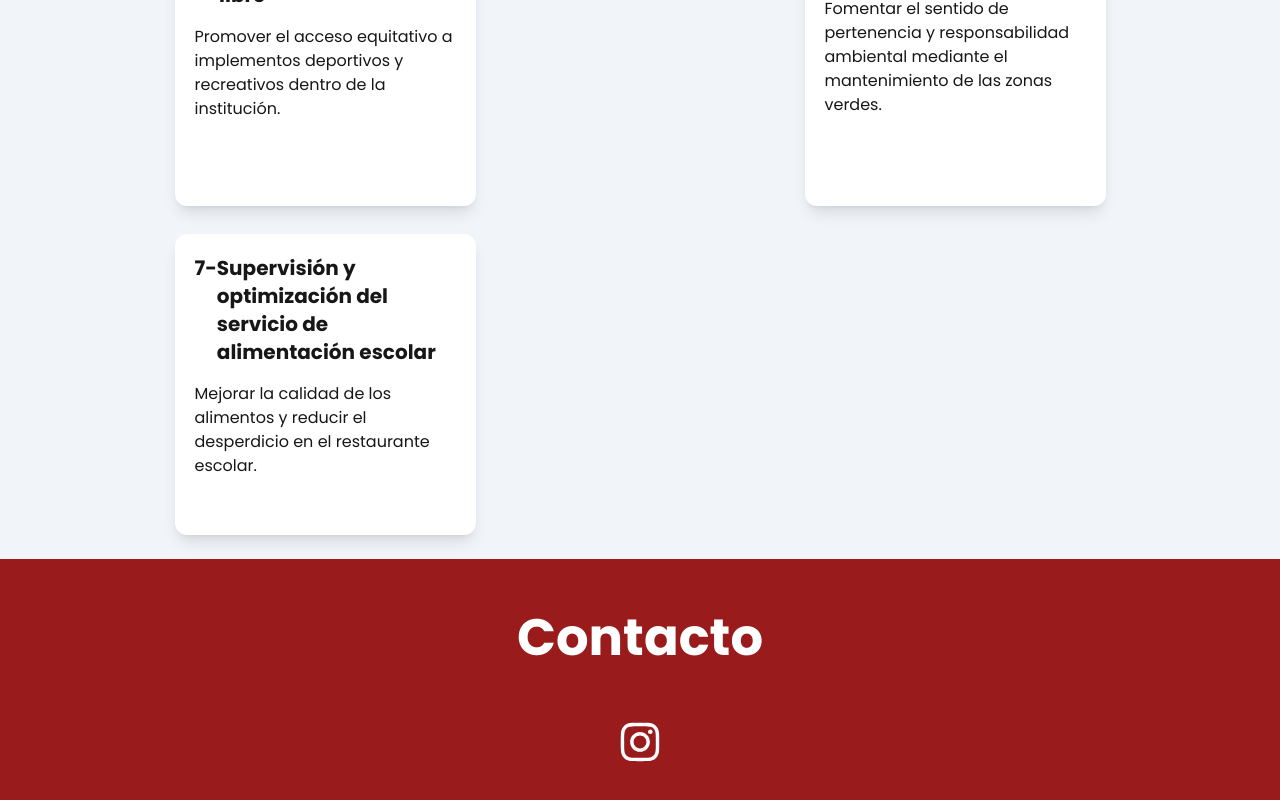
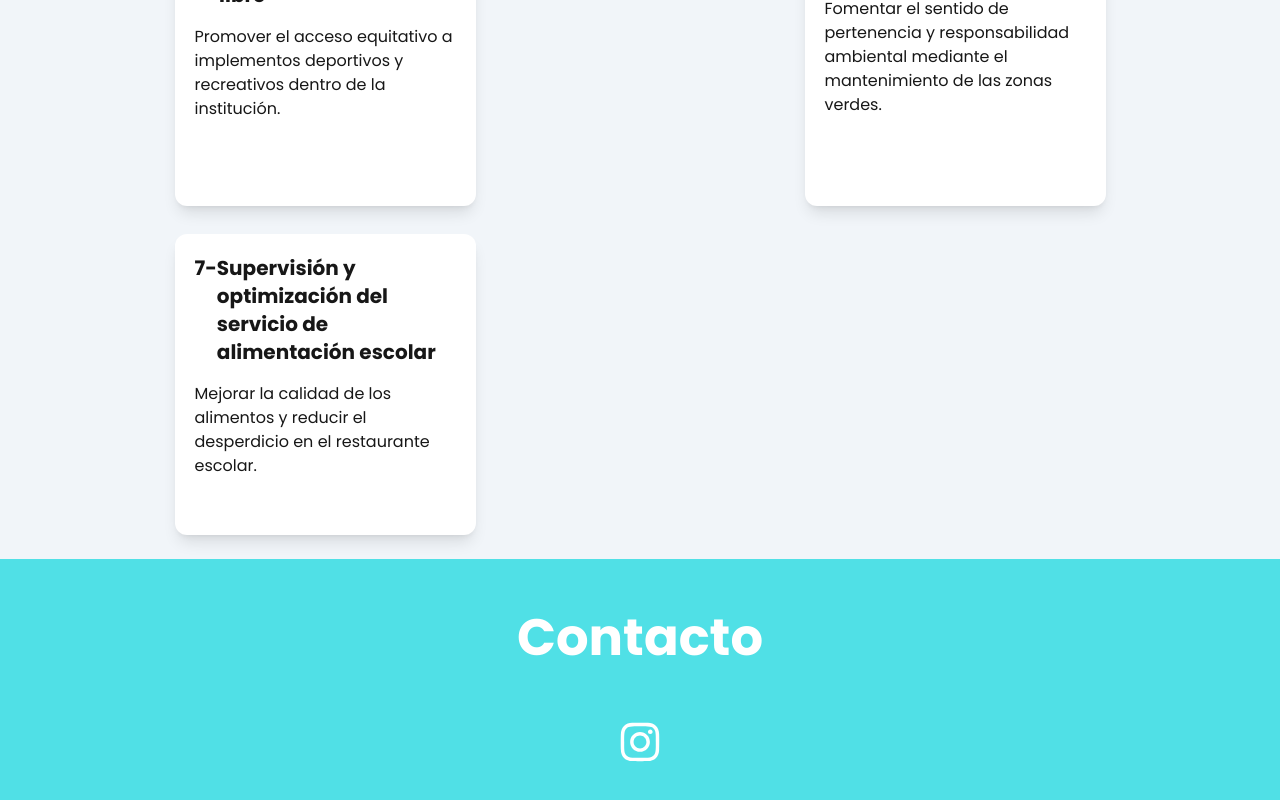
Before and after one commit to torresebas/contralor-Yurany, a Next.js app: page / in a window 1280 px wide. Shown: the part 1465-2265 px from the top of the page. Built offline with nearby package versions, Linux system fonts and the light colour scheme.

Commit message:
contact blue

```diff
--- a/src/components/Contacto.jsx
+++ b/src/components/Contacto.jsx
@@ -2,12 +2,12 @@ import { FaInstagram } from "react-icons/fa6";
 
 const Contacto = () => {
   return (
-    <footer className="bg-red-800 text-white py-10 px-6">
+    <footer className="bg-blueBg text-white py-10 px-6">
       <h2 className="text-center text-[clamp(2.625rem,4vw,6.875rem)] font-bold mb-11">
         Contacto
       </h2>
       <div className="flex justify-center">
-        <a href="/" target="_blank">
+        <a href="https://www.instagram.com/thomasguerrero68/" target="_blank">
           <FaInstagram fill="#fff" size={44} />
         </a>
       </div>
--- a/tailwind.config.mjs
+++ b/tailwind.config.mjs
@@ -10,6 +10,7 @@ export default {
       colors: {
         background: "var(--background)",
         foreground: "var(--foreground)",
+        blueBg: "#50e0e6",
       },
     },
   },
```
